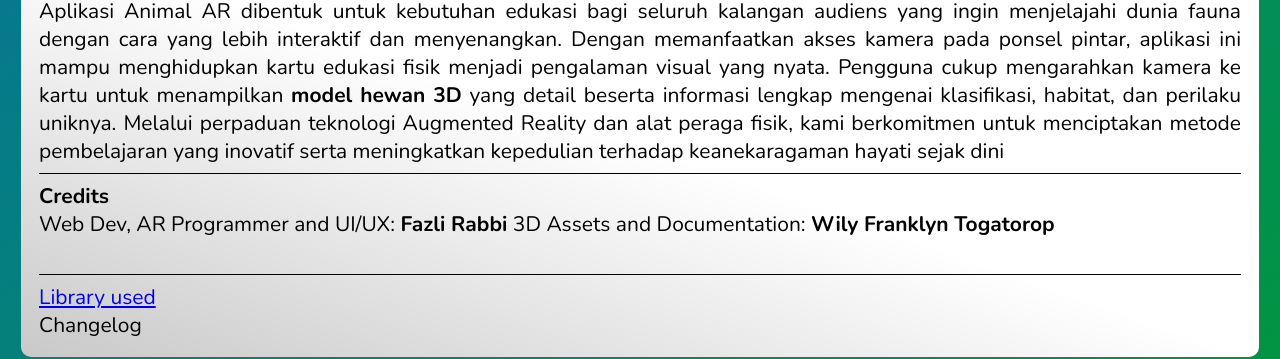
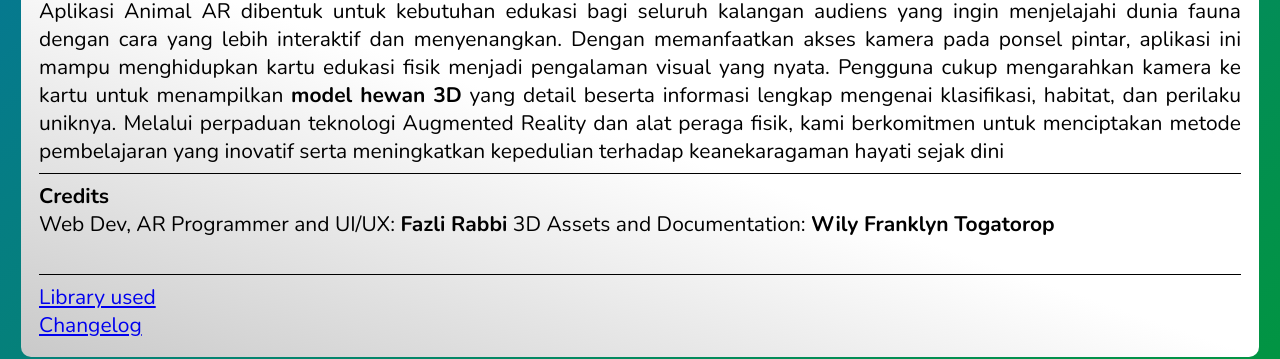
Before and after one commit to animal-ar/animal-ar.github.io, a plain HTML site: page about.html in a window 1280 px wide. Shown: the part 443-802 px from the top of the page. Drawn offline with nearby package versions, Linux system fonts and the light colour scheme.

Commit message:
animal ar ver 4.0

```diff
--- a/about.html
+++ b/about.html
@@ -56,7 +56,7 @@
         </p>
         <hr>
         <p><a href="library-used.html">Library used</a></p>
-        <p>Changelog</p>
+        <p><a href="changelog.html">Changelog</a></p>
 
     </div>
 
```
